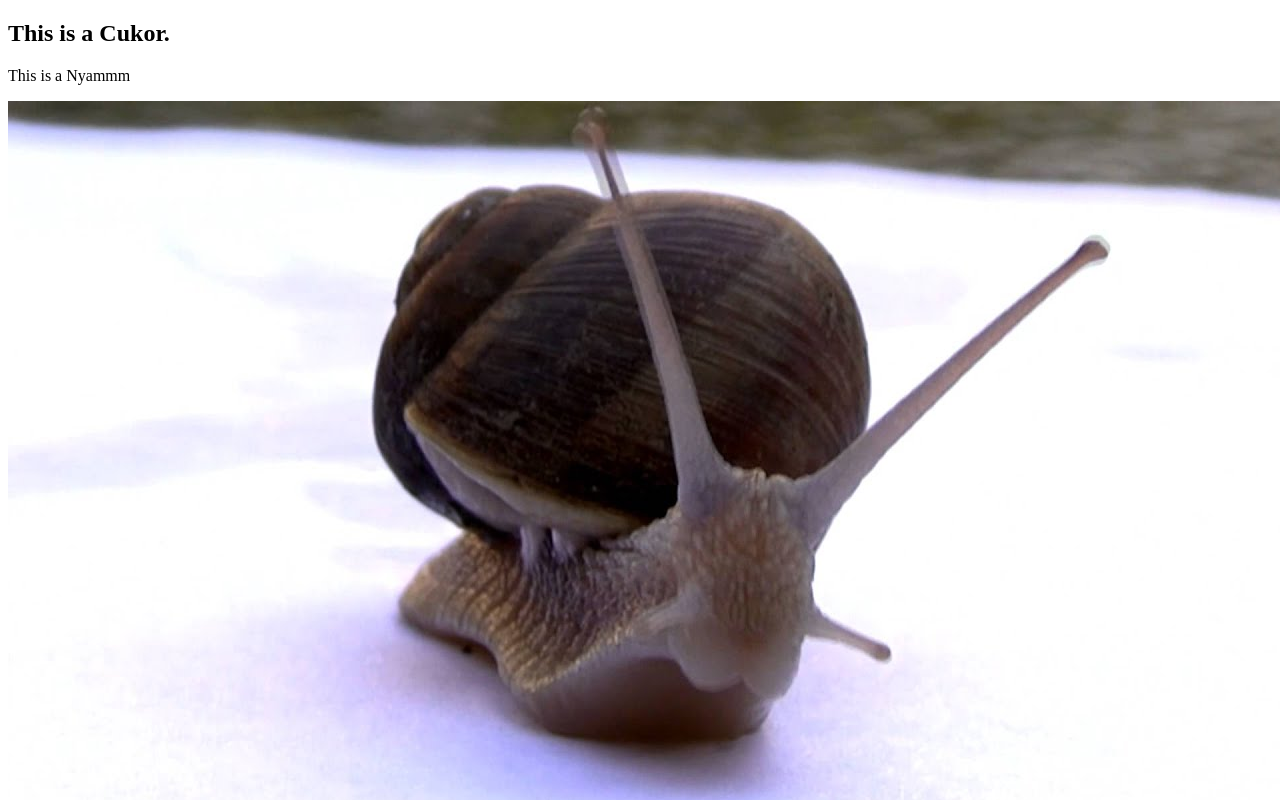
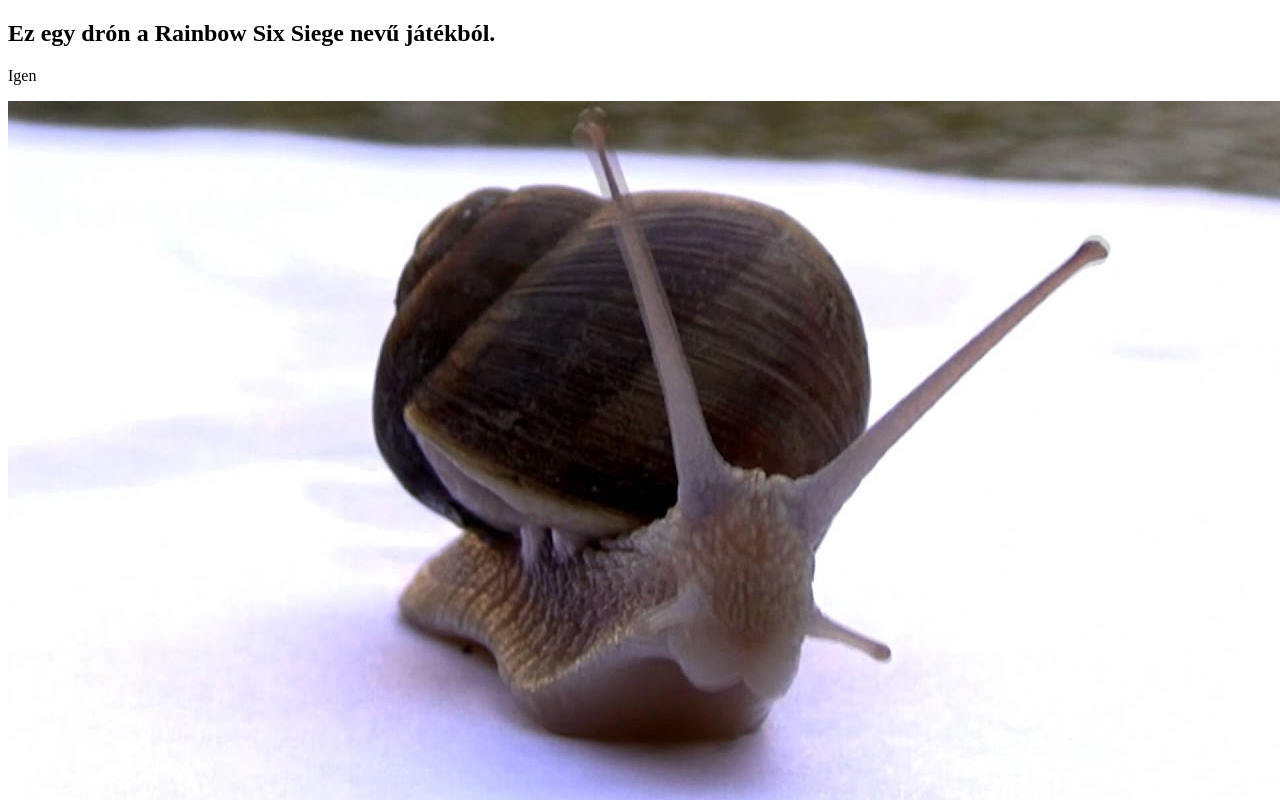
Before and after one commit to szilard28/shop, a plain HTML site: page index.html in a window 1280 px wide. Shown: the top 800 px of the page. Drawn offline with Linux system fonts and the light colour scheme.

Commit message:
Update index.html

```diff
--- a/index.html
+++ b/index.html
@@ -3,8 +3,8 @@
 <title>HTML Tutorial</title>
 <body>
 
-<h2>This is a Cukor.</h2>
- <p>This is a Nyammm</p>
+<h2>Ez egy drón a Rainbow Six Siege nevű játékból.</h2>
+ <p>Igen</p>
  <img src="csi.jpeg" alt="csi">
  <img src="asd.jpeg" alt="Cukor">
 <ol>
```
